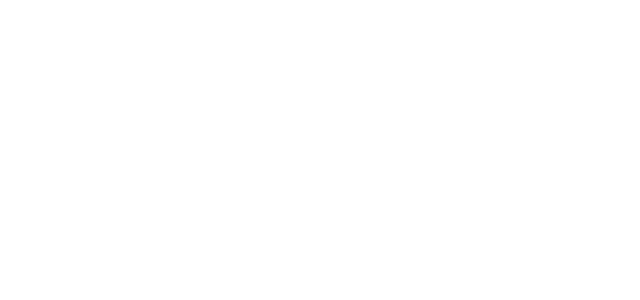
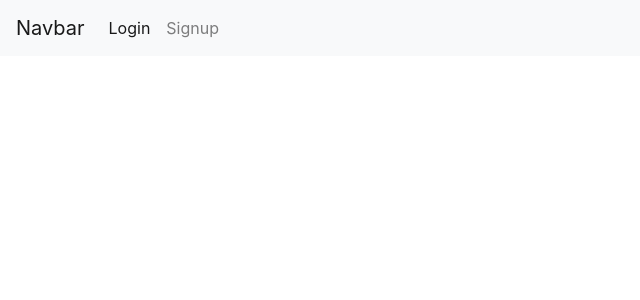
Before and after one commit to frextrite/LoginSignupReactApp, a React (Create React App) app in the folder app/: page / in a window 1280 px wide. Shown: the top 300 px of the page, without its empty margins (0-640 px from the left). Built offline with nearby package versions, Linux system fonts and the light colour scheme.

Commit message:
Add homepage

```diff
--- a/app/src/App.js
+++ b/app/src/App.js
@@ -3,6 +3,7 @@
 import "./App.css";
 import LoginComponent from "./componenets/LoginComponent";
 import RegisterComponent from "./componenets/RegisterComponent";
+import HomeComponent from "./componenets/HomeComponent"
 import { BrowserRouter, Route } from "react-router-dom";
 
 class App extends Component {
@@ -11,6 +12,7 @@
       <div>
         <BrowserRouter>
           <div>
+            <Route exact path="/" component={HomeComponent} />
             <Route path="/login" component={LoginComponent} />
             <Route path="/register" component={RegisterComponent} />
           </div>
--- /dev/null
+++ b/app/src/componenets/HomeComponent.jsx
@@ -0,0 +1,41 @@
+import React, { Component } from "react";
+import { Link } from "react-router-dom";
+
+class HomeComponent extends Component {
+  state = {};
+  render() {
+    return (
+      <div>
+        <nav class="navbar navbar-expand-lg navbar-light bg-light">
+          <a class="navbar-brand" href="#">
+            Navbar
+          </a>
+          <button
+            class="navbar-toggler"
+            type="button"
+            data-toggle="collapse"
+            data-target="#navbarSupportedContent"
+            aria-controls="navbarSupportedContent"
+            aria-expanded="false"
+            aria-label="Toggle navigation"
+          >
+            <span class="navbar-toggler-icon" />
+          </button>
+
+          <div class="collapse navbar-collapse" id="navbarSupportedContent">
+            <ul class="navbar-nav mr-auto">
+              <li class="nav-item active">
+                <Link className="nav-link" to="/login">Login</Link>
+              </li>
+              <li class="nav-item">
+                <Link className="nav-link" to="/register">Signup</Link>
+              </li>
+            </ul>
+          </div>
+        </nav>
+      </div>
+    );
+  }
+}
+
+export default HomeComponent;
```
